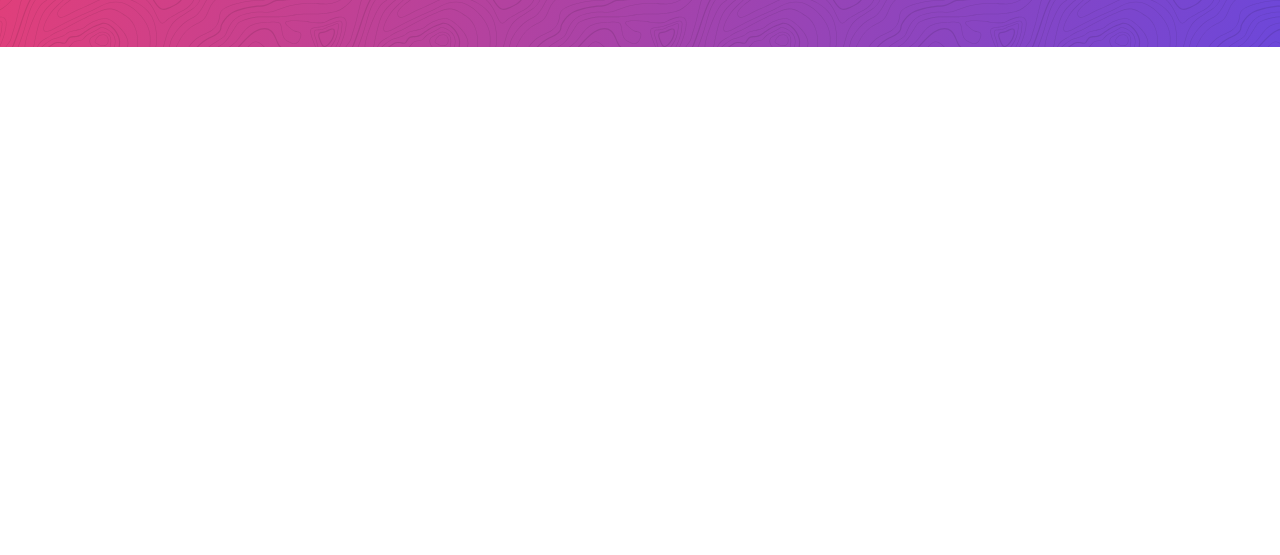
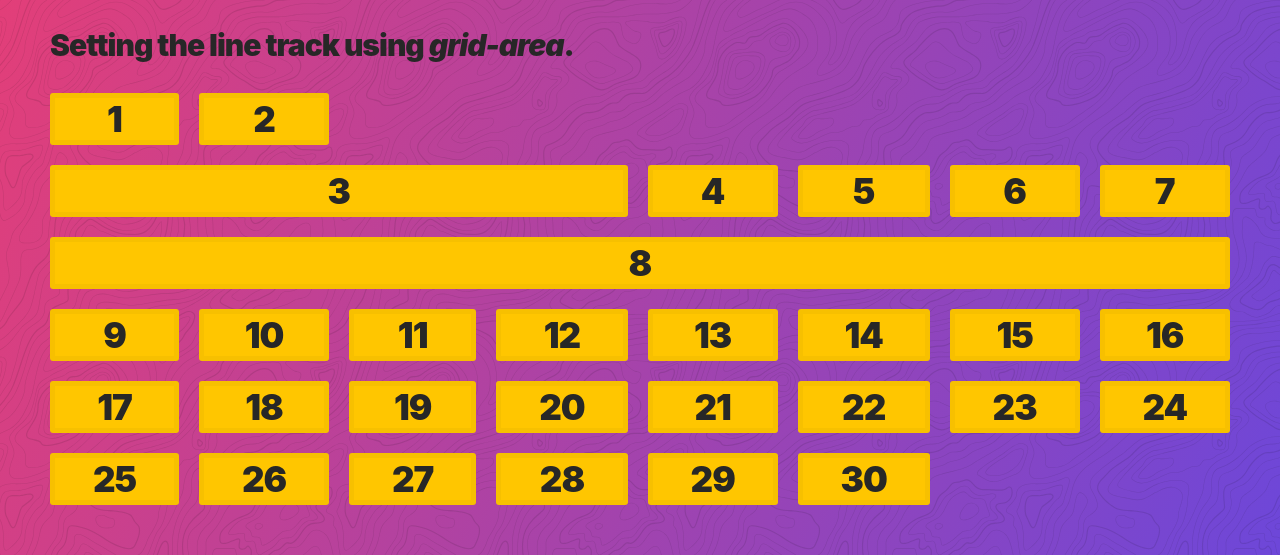
Before and after one commit to jscodelover/playing-with-CSS-Grid, a plain HTML site: page grid-template-areas/index.html in a window 1280 px wide. Shown: the part 781-1336 px from the top of the page. Before the commit the page ends 828 px from the top, so only its background shows below. Drawn offline with Linux system fonts and the light colour scheme.

Commit message:
refactor: grid-column and grid-row with grid-template-areas

```diff
--- a/grid-template-areas/index.html
+++ b/grid-template-areas/index.html
@@ -10,8 +10,8 @@
         body{
             font-size: 30px;
         }
-        .container{
-            margin-top: 10px;
+        .container1{
+            margin-bottom: 20px;
             display: grid;
             grid-template-columns: 1fr 3fr 1fr;
             grid-template-rows: 200px 200px 150px;
@@ -30,6 +30,22 @@
         .footer{
             grid-area: footer;
         }
+
+        .container2{
+            display: grid;
+            grid-gap: 20px;
+            grid-template-areas:
+                "💩 💩 💩 💩 🍔 🍔 🍔 🍔"
+                "💩 💩 💩 💩 🍔 🍔 🍔 🍔"
+                "💩 💩 💩 💩 🍔 🍔 🍔 🍔"
+                "💩 💩 💩 💩 🍔 🍔 🍔 🍔"
+        }
+        .i3{
+            grid-column: 💩-start/💩-end;
+        }
+        .i8{
+            grid-column: 💩-start/🍔-end;
+        }
     </style>
 </head>
 <body>
@@ -39,7 +55,7 @@
             underlying code easier to understand.
         </p>
     </div>
-    <div class="container">
+    <div class="container1">
         <div class="item1 item">#1 SideBar</div>
         <div class="item2 item">
             <p>Lorem ipsum dolor sit amet consectetur adipisicing.</p>
@@ -48,6 +64,40 @@
         <div class="item3 item">#2 Sidebar</div>
         <div class="footer item">This is Footer</div>
     </div>
-
+    <div>
+        <p>Setting the line track using <i>grid-area</i>.</p>
+    </div>
+    <div class="container2">
+        <div class="item i1">1</div>
+        <div class="item i2">2</div>
+        <div class="item i3">3</div>
+        <div class="item i4">4</div>
+        <div class="item i5">5</div>
+        <div class="item i6">6</div>
+        <div class="item i7">7</div>
+        <div class="item i8">8</div>
+        <div class="item i9">9</div>
+        <div class="item i10">10</div>
+        <div class="item i11">11</div>
+        <div class="item i12">12</div>
+        <div class="item i13">13</div>
+        <div class="item i14">14</div>
+        <div class="item i15">15</div>
+        <div class="item i16">16</div>
+        <div class="item i17">17</div>
+        <div class="item i18">18</div>
+        <div class="item i19">19</div>
+        <div class="item i20">20</div>
+        <div class="item i21">21</div>
+        <div class="item i22">22</div>
+        <div class="item i23">23</div>
+        <div class="item i24">24</div>
+        <div class="item i25">25</div>
+        <div class="item i26">26</div>
+        <div class="item i27">27</div>
+        <div class="item i28">28</div>
+        <div class="item i29">29</div>
+        <div class="item i30">30</div>
+    </div>
 </body>
 </html>
```
